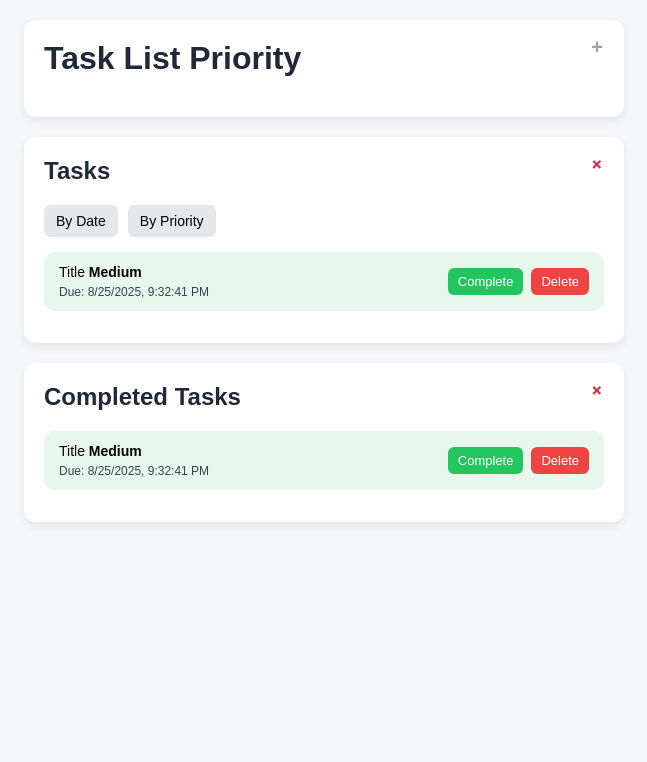
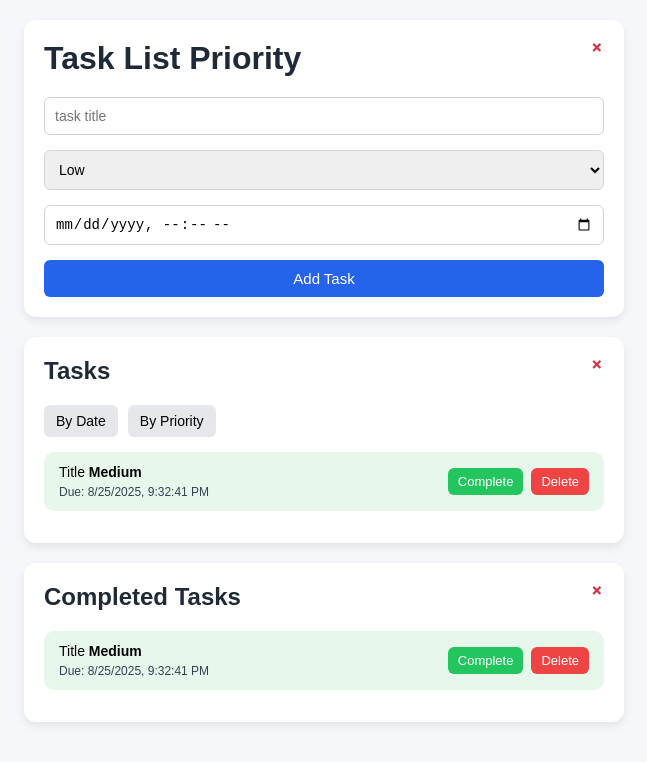
Before and after one commit to sobdima/react-task-list, a React (Vite) app: page / in a window 1280 px wide. Shown: the top 762 px of the page, without its empty margins (316-963 px from the left). Built offline with nearby package versions, Linux system fonts and the light colour scheme.

Commit message:
feat: add addTask function for creating an array of tasks

```diff
--- a/src/App.tsx
+++ b/src/App.tsx
@@ -1,4 +1,4 @@
-import { useState } from 'react';
+import { useState, type FormEvent } from 'react';
 
 type SectionName = 'taskList' | 'tasks' | 'completedTasks';
 
@@ -8,12 +8,24 @@ interface SectionsState {
   completedTasks: boolean;
 }
 
+interface Task {
+  id: number;
+  title: string;
+  priority: string;
+  deadline: string;
+  completed: boolean;
+}
+
+type TaskCreateInput = Omit<Task, 'id' | 'completed'>;
+
 function App() {
   const [openSection, setOpenSection] = useState<SectionsState>({
-    taskList: false,
+    taskList: true,
     tasks: true,
     completedTasks: true,
   });
+
+  const [tasksArray, setTasksArray] = useState<Task[]>([]);
 
   function toggleSection(section: SectionName) {
     setOpenSection((prev) => ({
@@ -21,6 +33,15 @@ function App() {
       [section]: !prev[section],
     }));
   }
+
+  function addTask(task: TaskCreateInput) {
+    setTasksArray((prev) => [
+      ...prev,
+      { ...task, completed: false, id: Date.now() },
+    ]);
+  }
+
+  console.log('задачки ', tasksArray);
 
   return (
     <>
@@ -33,7 +54,7 @@ function App() {
           >
             +
           </button>
-          {openSection.taskList && <TaskForm />}
+          {openSection.taskList && <TaskForm addTask={addTask} />}
         </div>
 
         <div className="task-container">
@@ -66,17 +87,55 @@ function App() {
   );
 }
 
-function TaskForm() {
+interface TaskFromProps {
+  addTask: (task: TaskCreateInput) => void;
+}
+
+function TaskForm({ addTask }: TaskFromProps) {
+  const [title, setTitle] = useState('');
+  const [priority, setPriority] = useState('Low');
+  const [deadline, setDeadline] = useState('');
+
+  function handleSubmit(e: FormEvent<HTMLFormElement>) {
+    e.preventDefault();
+    if (title.trim() && deadline) {
+      addTask({ title, priority, deadline });
+      setTitle('');
+      setPriority('Low');
+      setDeadline('');
+    }
+  }
+
   return (
     <>
-      <form action="" className="task-form">
-        <input type="text" value={''} placeholder="task title" required />
-        <select value={''}>
+      <form action="" className="task-form" onSubmit={handleSubmit}>
+        <input
+          type="text"
+          value={title}
+          placeholder="task title"
+          required
+          onChange={(e) => {
+            setTitle(e.target.value);
+          }}
+        />
+        <select
+          value={priority}
+          onChange={(e) => {
+            setPriority(e.target.value);
+          }}
+        >
+          <option value="Low">Low</option>
+          <option value="Medium">Medium</option>
           <option value="High">High</option>
-          <option value="Medium">Medium</option>
-          <option value="Low">Low</option>
         </select>
-        <input type="datetime-local" value={''} required />
+        <input
+          type="datetime-local"
+          value={deadline}
+          required
+          onChange={(e) => {
+            setDeadline(e.target.value);
+          }}
+        />
         <button type="submit">Add Task</button>
       </form>
     </>
```
